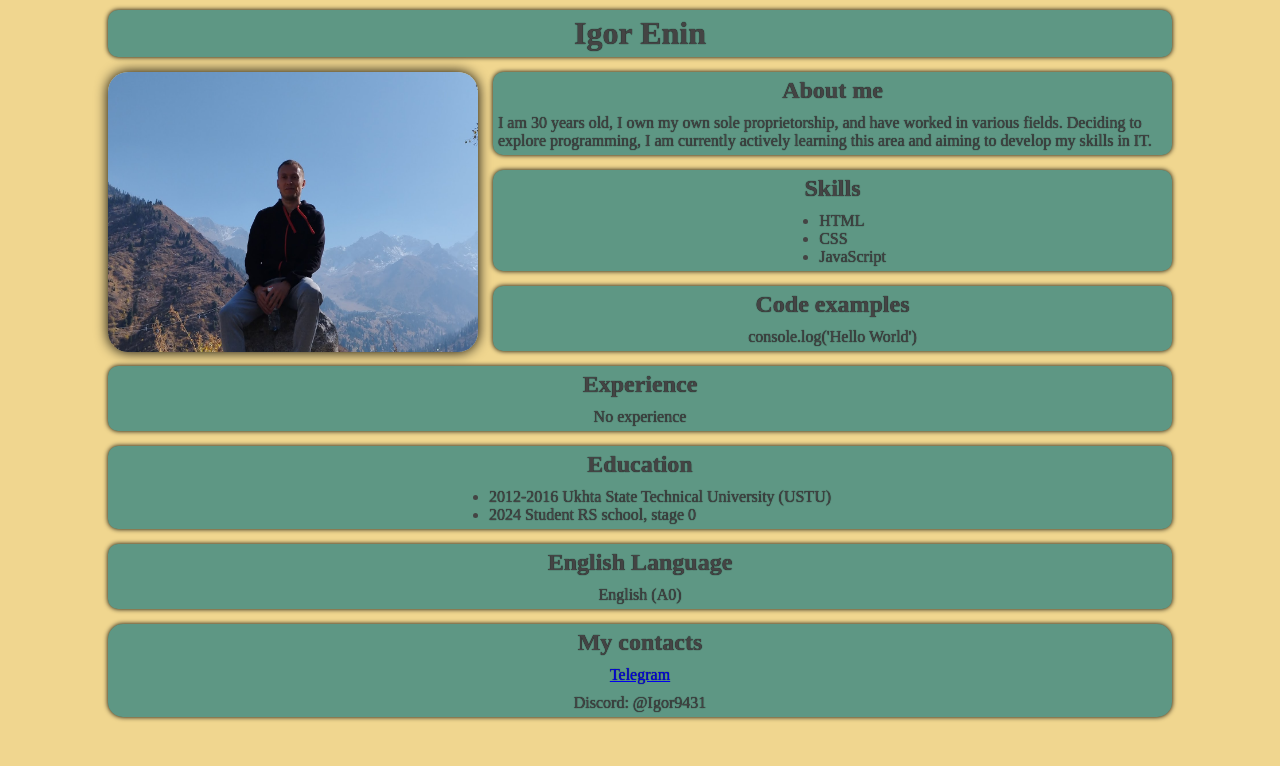
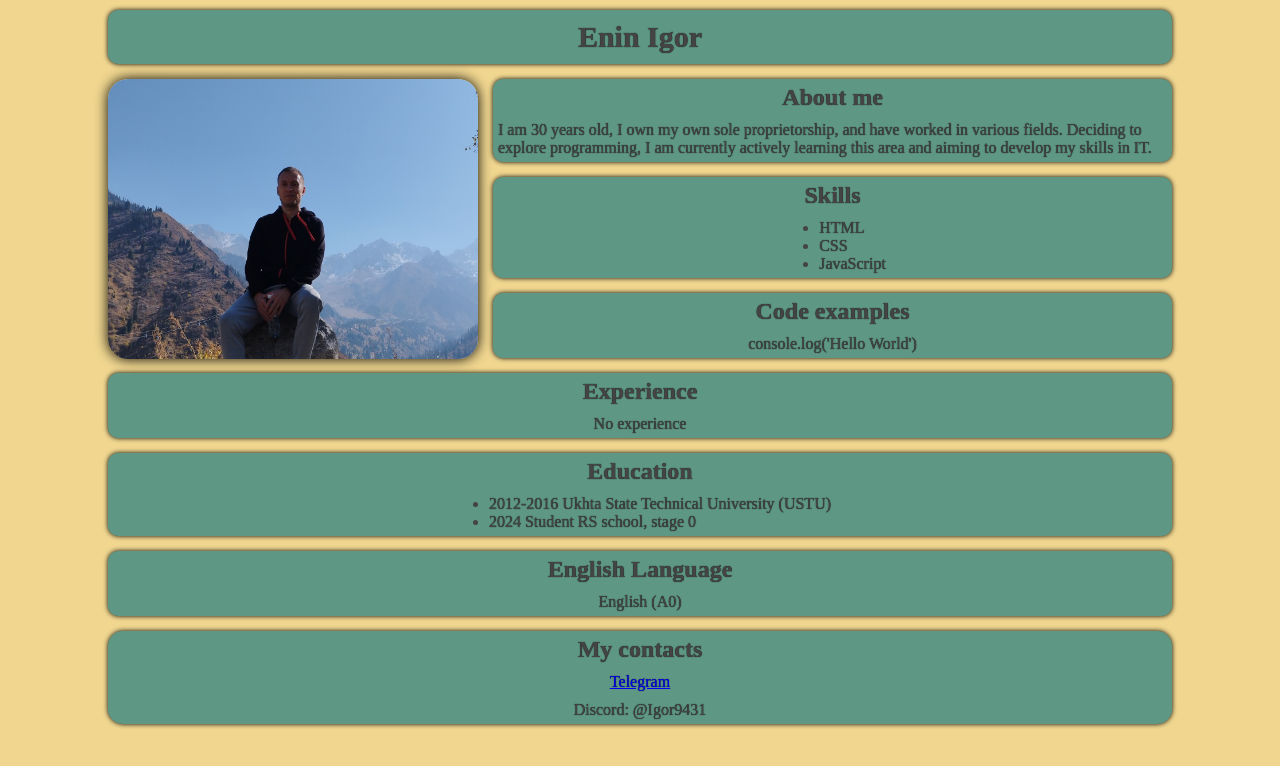
Before and after one commit to Igor9431/rsschool-cv, a plain HTML site: page index.html in a window 1280 px wide. Drawn offline with Linux system fonts and the light colour scheme.

Commit message:
feat: update index.html and style.css file

```diff
--- a/index.html
+++ b/index.html
@@ -1,20 +1,18 @@
 <!DOCTYPE html>
 <html lang="en">
-<meta>
-    <meta charset="UTF-8" />
+<head>
+    <meta charset="UTF-8">
     <title>Enin Igor CV</title>
+    <link href="style.css" rel="stylesheet">
 </head>
-    <link href="style.css" rel="stylesheet"/>
 <body class="body">
-    <header>
-        <div class="container">
-            <h1 class="header">
-                <p class="p">Igor Enin</p>
-            </h1>
-        </div>
+    <header class="header container">
+            <div class="hed">
+                <h1 class="h1">Enin Igor</h1>
+            </div>
     </header>
 <div class="container">
-    <img class="avatar" src="img/avatar.jpg" alt="avatar"/>
+    <img class="avatar" src="img/avatar.jpg" alt="avatar">
 </div>
 <div class="container">
     <div class="about-me">
--- a/style.css
+++ b/style.css
@@ -7,7 +7,7 @@
     margin-right: 15px;
 }
 .body {
-    background-color: rgb(240, 214, 143);
+    background-color: rgb(240, 214, 143)
 }
 .contacts {
     background-color: #5e9784;
@@ -118,3 +118,14 @@
     margin-top: 10px;
     margin-bottom: 15px;
 }
+.hed {
+    margin: 5px;
+    color: rgb(68, 68, 68);
+    text-shadow: 0px 0px 1px black;
+    margin: 5px;
+    font-size: 30px;
+}
+.h1 {
+    margin: 5px;
+    font-size: 30px;
+}
```
